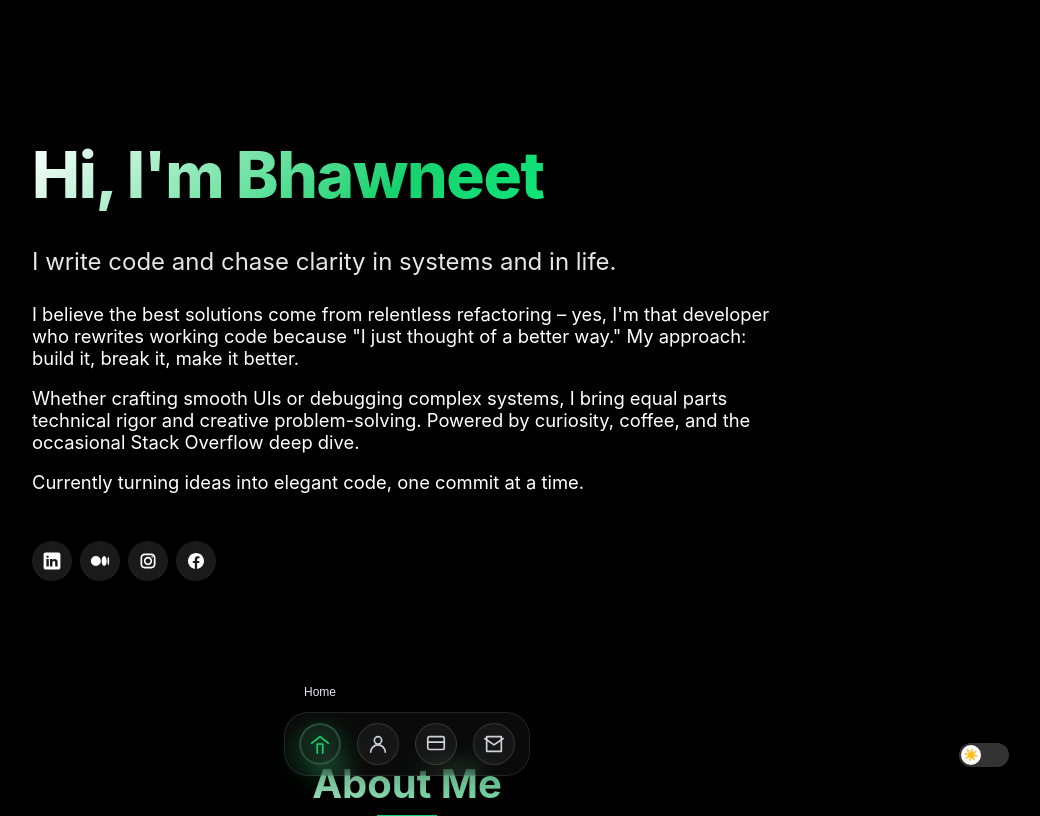
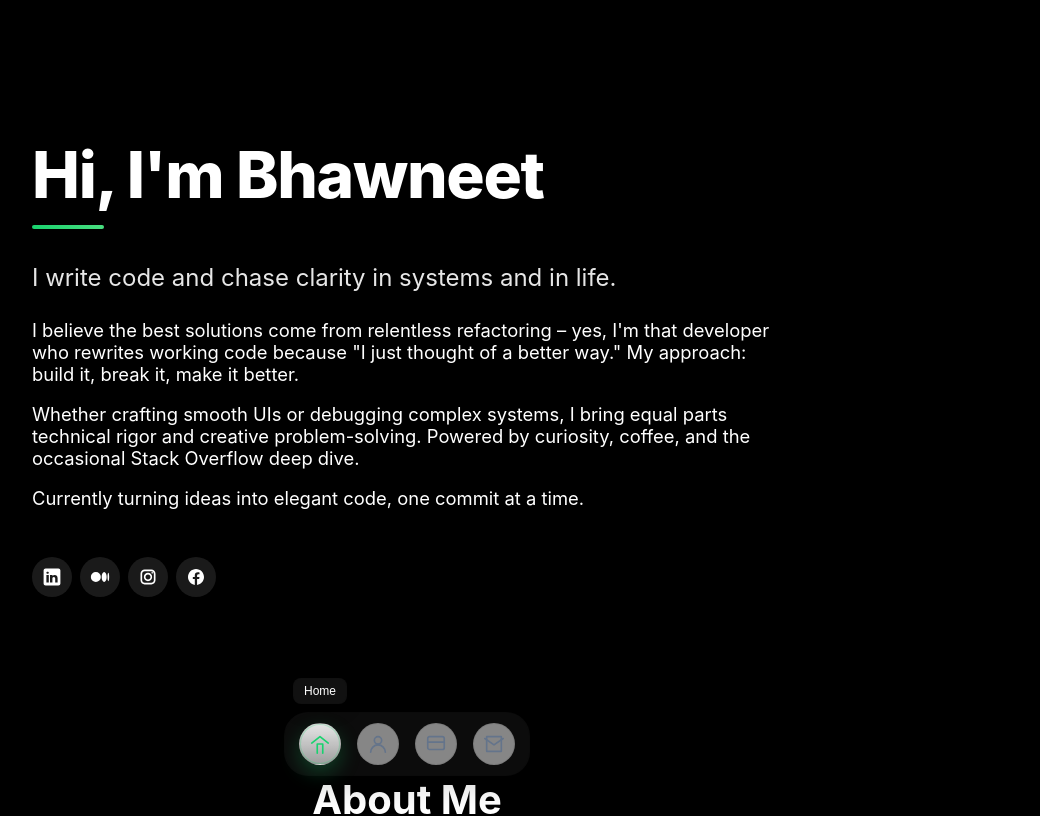
Before and after one commit to bhawneetkaur09/portfolio-website, a React (Create React App) app: page / in a window 1280 px wide. Shown: the top 816 px of the page, without its empty margins (233-1273 px from the left). Built offline with nearby package versions, Linux system fonts and the light colour scheme.

Commit message:
remove toggle theme

```diff
--- a/src/App.css
+++ b/src/App.css
@@ -1,15 +1,43 @@
 /* CSS Custom Properties (CSS Variables) for Theming */
 :root {
-  /* Default theme values (will be overridden by ThemeContext) */
+  /* Brand constants */
   --color-primary: #18d26e;
   --color-secondary: #4ade80;
+  --color-accent: #10b981;
+  --color-gradient: linear-gradient(45deg, #18d26e, #4ade80);
+  --color-shadow: rgba(24, 210, 110, 0.3);
+  --toggle-bg: #333;
+  --heading-gradient-start: #ffffff;
+  --heading-gradient-end: #18d26e;
+
+  /* Default (dark) theme values */
   --color-background: #000000;
   --color-surface: #111111;
   --color-text: #ffffff;
   --color-textSecondary: #a0a0a0;
-  --color-accent: #10b981;
-  --color-gradient: linear-gradient(45deg, #18d26e, #4ade80);
-  --color-shadow: rgba(24, 210, 110, 0.3);
+}
+
+/* Light theme overrides */
+:root[data-theme='light'] {
+  --color-background: #f7fafc; /* soft off-white */
+  --color-surface: #ffffff;
+  --color-text: #0f172a;
+  --color-textSecondary: #475569;
+  --toggle-bg: #e5e7eb;
+  /* Headings in light mode should read as dark text (no green fill) */
+  --heading-gradient-start: #0f172a;
+  --heading-gradient-end: #0f172a;
+}
+
+/* Dark theme explicit (optional, mirrors defaults) */
+:root[data-theme='dark'] {
+  --color-background: #000000;
+  --color-surface: #111111;
+  --color-text: #ffffff;
+  --color-textSecondary: #a0a0a0;
+  --toggle-bg: #333;
+  --heading-gradient-start: #ffffff;
+  --heading-gradient-end: #18d26e;
 }
 
 * {
@@ -56,10 +84,7 @@ html {
   font-weight: 700;
   margin-bottom: 2rem;
   text-align: center;
-  background: linear-gradient(45deg, #fff, #18d26e);
-  -webkit-background-clip: text;
-  background-clip: text;
-  -webkit-text-fill-color: transparent;
+  color: var(--color-text);
   position: relative;
   opacity: 0;
   animation: fadeInUp 0.8s ease-out forwards;
@@ -134,9 +159,9 @@ html {
   bottom: -10px;
   left: 50%;
   transform: translateX(-50%);
-  width: 60px;
-  height: 3px;
-  background: #18d26e;
+  width: 72px;
+  height: 4px;
+  background: var(--color-gradient);
 }
 
 @media (max-width: 1024px) {
--- a/src/App.tsx
+++ b/src/App.tsx
@@ -1,7 +1,6 @@
 import React from 'react';
 import './App.css';
-import { ThemeProvider } from './context/ThemeContext';
-import { ThemeToggle } from './molecules/ThemeToggle/ThemeToggle';
+// ThemeProvider removed per request; app uses default styles only
 import DockNav from './molecules/DockNav/DockNav';
 import HomePage from './pages/HomePage/HomePage';
 import AboutPage from './pages/AboutPage/AboutPage';
@@ -10,9 +9,7 @@ import ContactPage from './pages/ContactPage/ContactPage';
 
 const App: React.FC = () => {
   return (
-    <ThemeProvider>
-      <div className="App">
-        <ThemeToggle />
+    <div className="App">
         <main className="App-main">
           <section id="home">
             <HomePage />
@@ -29,7 +26,6 @@ const App: React.FC = () => {
         </main>
         <DockNav />
       </div>
-    </ThemeProvider>
   );
 };
 
--- a/src/context/ThemeContext.tsx
+++ /dev/null
@@ -1,47 +0,0 @@
-import React, { createContext, useContext, useState, useEffect } from 'react';
-
-type Theme = 'light' | 'dark';
-
-interface ThemeContextType {
-  theme: Theme;
-  toggleTheme: () => void;
-}
-
-const ThemeContext = createContext<ThemeContextType | undefined>(undefined);
-
-export const useTheme = () => {
-  const context = useContext(ThemeContext);
-  if (!context) {
-    throw new Error('useTheme must be used within a ThemeProvider');
-  }
-  return context;
-};
-
-interface ThemeProviderProps {
-  children: React.ReactNode;
-}
-
-export const ThemeProvider: React.FC<ThemeProviderProps> = ({ children }) => {
-  const [theme, setTheme] = useState<Theme>(() => {
-    const savedTheme = localStorage.getItem('theme');
-    if (savedTheme && (savedTheme === 'light' || savedTheme === 'dark')) {
-      return savedTheme;
-    }
-    return window.matchMedia('(prefers-color-scheme: dark)').matches ? 'dark' : 'light';
-  });
-
-  useEffect(() => {
-    document.documentElement.setAttribute('data-theme', theme);
-    localStorage.setItem('theme', theme);
-  }, [theme]);
-
-  const toggleTheme = () => {
-    setTheme(prevTheme => prevTheme === 'light' ? 'dark' : 'light');
-  };
-
-  return (
-    <ThemeContext.Provider value={{ theme, toggleTheme }}>
-      {children}
-    </ThemeContext.Provider>
-  );
-};
--- a/src/molecules/DockNav/dockNav.css
+++ b/src/molecules/DockNav/dockNav.css
@@ -11,22 +11,22 @@
   pointer-events: auto;
   display: flex;
   gap: 16px;
-  background: rgba(255, 255, 255, 0.04);
-  border: 1px solid rgba(255, 255, 255, 0.1);
+  background: color-mix(in oklab, var(--color-surface) 75%, transparent);
+  border: 1px solid rgba(0, 0, 0, 0.06);
   backdrop-filter: blur(12px);
   -webkit-backdrop-filter: blur(12px);
   padding: 10px 14px;
   border-radius: 24px;
-  box-shadow: 0 8px 40px rgba(0,0,0,0.35);
+  box-shadow: 0 10px 30px rgba(0,0,0,0.18);
 }
 
 .dock-item {
   width: 42px;
   height: 42px;
   border-radius: 50%;
-  border: 1px solid rgba(255,255,255,0.14);
-  background: rgba(255,255,255,0.05);
-  color: #cfd3db;
+  border: 1px solid rgba(0,0,0,0.08);
+  background: rgba(255,255,255,0.5);
+  color: #64748b;
   display: flex;
   align-items: center;
   justify-content: center;
@@ -37,20 +37,20 @@
 
 .dock-item:hover {
   transform: translateY(-4px);
-  background: rgba(255,255,255,0.08);
+  background: rgba(255,255,255,0.7);
 }
 
 .dock-item.active {
   color: #18d26e; /* use existing green */
-  box-shadow: 0 8px 28px rgba(24,210,110,0.35), inset 0 0 0 1px rgba(24,210,110,0.35);
-  background: radial-gradient(ellipse at center, rgba(24,210,110,0.22), rgba(255,255,255,0.06));
+  box-shadow: 0 8px 20px rgba(24,210,110,0.25), inset 0 0 0 1px rgba(24,210,110,0.25);
+  background: linear-gradient(180deg, rgba(255,255,255,0.9), rgba(255,255,255,0.6));
 }
 
 .dock-label {
   position: absolute;
   bottom: 60px;
-  background: rgba(0,0,0,0.7);
-  color: #e5e7eb;
+  background: var(--color-surface);
+  color: var(--color-text);
   padding: 6px 10px;
   border-radius: 8px;
   font-size: 12px;
@@ -60,6 +60,8 @@
   transform: translateY(6px);
   transition: opacity 0.2s ease, transform 0.2s ease;
   pointer-events: none;
+  border: 1px solid rgba(0,0,0,0.06);
+  box-shadow: 0 6px 20px rgba(0,0,0,0.12);
 }
 
 .dock-item:hover .dock-label,
--- a/src/molecules/ThemeToggle/ThemeToggle.tsx
+++ /dev/null
@@ -1,21 +0,0 @@
-import React from 'react';
-import { useTheme } from '../../context/ThemeContext';
-import './themeToggle.css';
-
-export const ThemeToggle: React.FC = () => {
-  const { theme, toggleTheme } = useTheme();
-
-  return (
-    <button
-      className="theme-toggle"
-      onClick={toggleTheme}
-      aria-label={`Switch to ${theme === 'light' ? 'dark' : 'light'} mode`}
-    >
-      <div className="theme-toggle-track">
-        <div className="theme-toggle-thumb" data-theme={theme}>
-          {theme === 'light' ? '☀️' : '🌙'}
-        </div>
-      </div>
-    </button>
-  );
-};
--- a/src/molecules/ThemeToggle/themeToggle.css
+++ /dev/null
@@ -1,51 +0,0 @@
-.theme-toggle {
-  position: fixed;
-  bottom: 2rem;
-  right: 2rem;
-  background: none;
-  border: none;
-  cursor: pointer;
-  z-index: 100;
-}
-
-.theme-toggle-track {
-  width: 50px;
-  height: 24px;
-  background: var(--toggle-bg, #333);
-  border-radius: 12px;
-  position: relative;
-  transition: background-color 0.3s;
-}
-
-.theme-toggle-thumb {
-  width: 20px;
-  height: 20px;
-  background: white;
-  border-radius: 50%;
-  position: absolute;
-  top: 2px;
-  left: 2px;
-  transition: transform 0.3s;
-  display: flex;
-  align-items: center;
-  justify-content: center;
-  font-size: 12px;
-}
-
-.theme-toggle-thumb[data-theme='dark'] {
-  transform: translateX(26px);
-}
-
-/* Hover effect */
-.theme-toggle:hover .theme-toggle-track {
-  opacity: 0.8;
-}
-
-/* Focus styles for accessibility */
-.theme-toggle:focus {
-  outline: none;
-}
-
-.theme-toggle:focus .theme-toggle-track {
-  box-shadow: 0 0 0 2px var(--primary-color);
-}
--- a/src/pages/HomePage/homePage.css
+++ b/src/pages/HomePage/homePage.css
@@ -10,13 +10,20 @@
   font-size: clamp(2.8rem, 6vw, 4rem);
   font-weight: 800;
   margin-bottom: 2rem;
-  background: linear-gradient(135deg, #fff 0%, #18d26e 50%, #00ff88 100%);
-  -webkit-background-clip: text;
-  background-clip: text;
-  -webkit-text-fill-color: transparent;
+  color: var(--color-text);
   animation: titleFadeIn 1s ease-out 0.2s forwards;
   opacity: 0;
   letter-spacing: -0.02em;
+}
+
+.hero-title::after {
+  content: "";
+  display: block;
+  width: 72px;
+  height: 4px;
+  margin: 0.75rem 0 0;
+  background: var(--color-gradient);
+  border-radius: 999px;
 }
 
 .hero-subtitle {
@@ -64,10 +71,7 @@
   gap: 1.5rem;
 }
 
-.hero-title:hover {
-  filter: drop-shadow(0 0 20px rgba(24, 210, 110, 0.3));
-  transition: filter 0.3s ease;
-}
+.hero-title:hover { transform: translateY(-1px); transition: transform 0.2s ease; }
 
 .hero-content::before {
   content: "";
```
